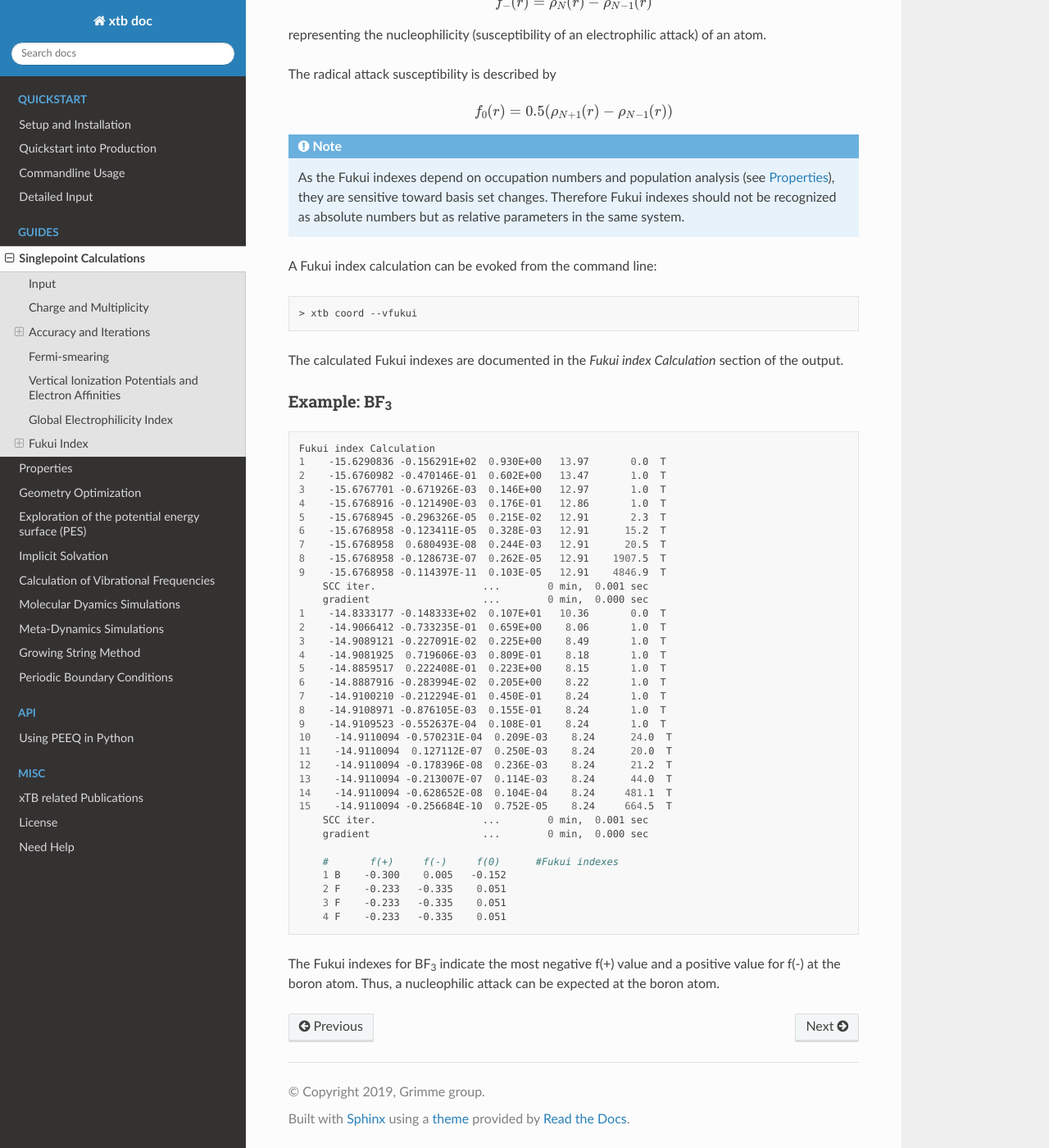
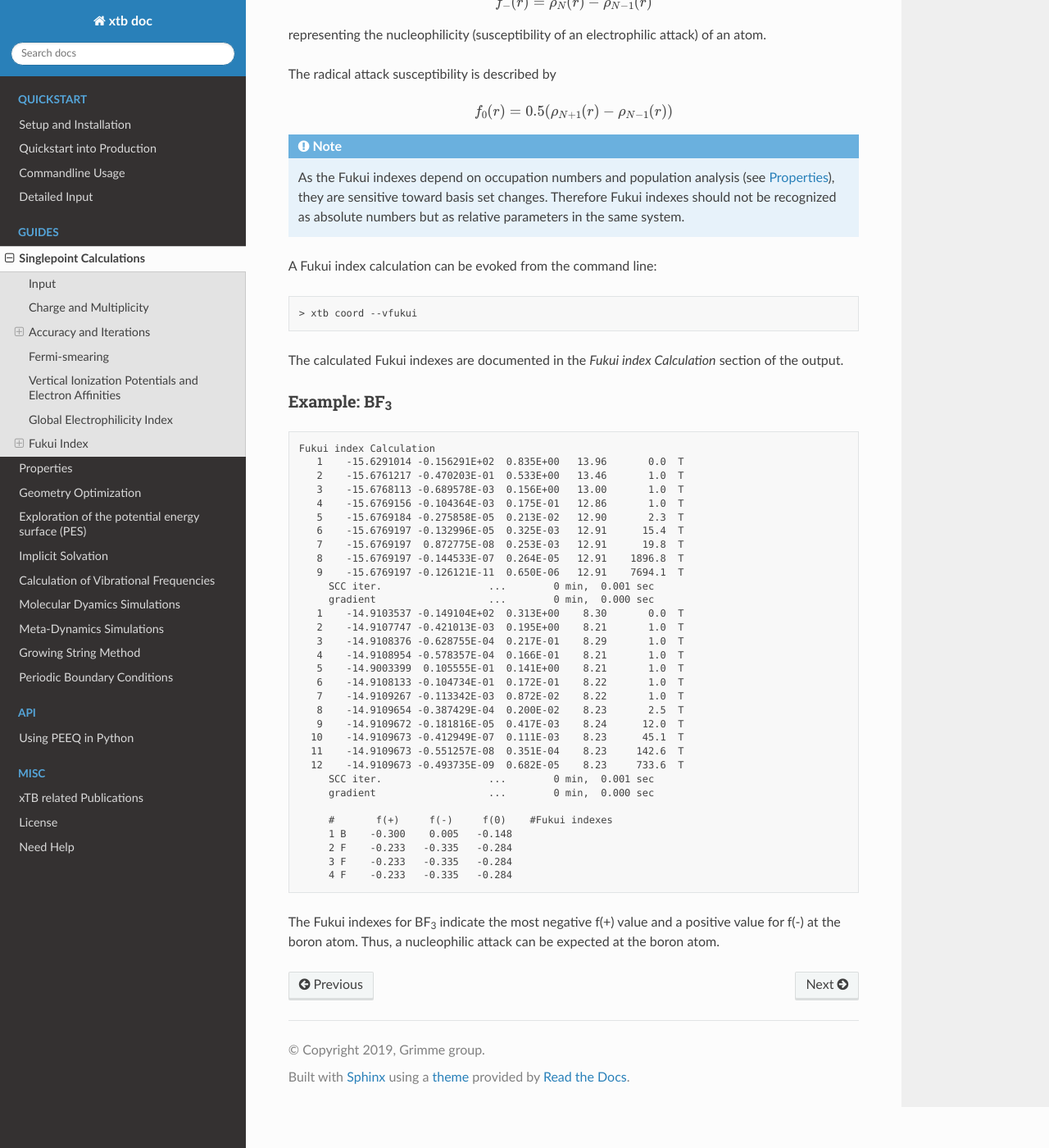
Before and after one commit to grimme-lab/xtb_docs, a Sphinx documentation site: the page built from source/sp.rst, in a window 1280 px wide and 1400 px high, scrolled down 8526 px. Shown: the whole window at 82% size. Built offline with Sphinx 7.4.7 and the Read the Docs theme 2.0.0, drawn with Linux system fonts in a browser that asks for light colours.

Commit message:
Corrected Fukui index example

```diff
--- a/source/sp.rst
+++ b/source/sp.rst
@@ -444,43 +444,39 @@ The calculated Fukui indexes are documented in the *Fukui index Calculation* sec
 Example: BF\ :sub:`3`\
 ---------------------------------
 
-.. code:: bash
+.. code-block:: text
 
+ Fukui index Calculation
+    1    -15.6291014 -0.156291E+02  0.835E+00   13.96       0.0  T
+    2    -15.6761217 -0.470203E-01  0.533E+00   13.46       1.0  T
+    3    -15.6768113 -0.689578E-03  0.156E+00   13.00       1.0  T
+    4    -15.6769156 -0.104364E-03  0.175E-01   12.86       1.0  T
+    5    -15.6769184 -0.275858E-05  0.213E-02   12.90       2.3  T
+    6    -15.6769197 -0.132996E-05  0.325E-03   12.91      15.4  T
+    7    -15.6769197  0.872775E-08  0.253E-03   12.91      19.8  T
+    8    -15.6769197 -0.144533E-07  0.264E-05   12.91    1896.8  T
+    9    -15.6769197 -0.126121E-11  0.650E-06   12.91    7694.1  T
+      SCC iter.                  ...        0 min,  0.001 sec
+      gradient                   ...        0 min,  0.000 sec
+    1    -14.9103537 -0.149104E+02  0.313E+00    8.30       0.0  T
+    2    -14.9107747 -0.421013E-03  0.195E+00    8.21       1.0  T
+    3    -14.9108376 -0.628755E-04  0.217E-01    8.29       1.0  T
+    4    -14.9108954 -0.578357E-04  0.166E-01    8.21       1.0  T
+    5    -14.9003399  0.105555E-01  0.141E+00    8.21       1.0  T
+    6    -14.9108133 -0.104734E-01  0.172E-01    8.22       1.0  T
+    7    -14.9109267 -0.113342E-03  0.872E-02    8.22       1.0  T
+    8    -14.9109654 -0.387429E-04  0.200E-02    8.23       2.5  T
+    9    -14.9109672 -0.181816E-05  0.417E-03    8.24      12.0  T
+   10    -14.9109673 -0.412949E-07  0.111E-03    8.23      45.1  T
+   11    -14.9109673 -0.551257E-08  0.351E-04    8.23     142.6  T
+   12    -14.9109673 -0.493735E-09  0.682E-05    8.23     733.6  T
+      SCC iter.                  ...        0 min,  0.001 sec
+      gradient                   ...        0 min,  0.000 sec
 
-    Fukui index Calculation
-    1    -15.6290836 -0.156291E+02  0.930E+00   13.97       0.0  T
-    2    -15.6760982 -0.470146E-01  0.602E+00   13.47       1.0  T
-    3    -15.6767701 -0.671926E-03  0.146E+00   12.97       1.0  T
-    4    -15.6768916 -0.121490E-03  0.176E-01   12.86       1.0  T
-    5    -15.6768945 -0.296326E-05  0.215E-02   12.91       2.3  T
-    6    -15.6768958 -0.123411E-05  0.328E-03   12.91      15.2  T
-    7    -15.6768958  0.680493E-08  0.244E-03   12.91      20.5  T
-    8    -15.6768958 -0.128673E-07  0.262E-05   12.91    1907.5  T
-    9    -15.6768958 -0.114397E-11  0.103E-05   12.91    4846.9  T
-        SCC iter.                  ...        0 min,  0.001 sec
-        gradient                   ...        0 min,  0.000 sec
-    1    -14.8333177 -0.148333E+02  0.107E+01   10.36       0.0  T
-    2    -14.9066412 -0.733235E-01  0.659E+00    8.06       1.0  T
-    3    -14.9089121 -0.227091E-02  0.225E+00    8.49       1.0  T
-    4    -14.9081925  0.719606E-03  0.809E-01    8.18       1.0  T
-    5    -14.8859517  0.222408E-01  0.223E+00    8.15       1.0  T
-    6    -14.8887916 -0.283994E-02  0.205E+00    8.22       1.0  T
-    7    -14.9100210 -0.212294E-01  0.450E-01    8.24       1.0  T
-    8    -14.9108971 -0.876105E-03  0.155E-01    8.24       1.0  T
-    9    -14.9109523 -0.552637E-04  0.108E-01    8.24       1.0  T
-    10    -14.9110094 -0.570231E-04  0.209E-03    8.24      24.0  T
-    11    -14.9110094  0.127112E-07  0.250E-03    8.24      20.0  T
-    12    -14.9110094 -0.178396E-08  0.236E-03    8.24      21.2  T
-    13    -14.9110094 -0.213007E-07  0.114E-03    8.24      44.0  T
-    14    -14.9110094 -0.628652E-08  0.104E-04    8.24     481.1  T
-    15    -14.9110094 -0.256684E-10  0.752E-05    8.24     664.5  T
-        SCC iter.                  ...        0 min,  0.001 sec
-        gradient                   ...        0 min,  0.000 sec
-
-        #       f(+)     f(-)     f(0)      #Fukui indexes
-        1 B    -0.300    0.005   -0.152
-        2 F    -0.233   -0.335    0.051
-        3 F    -0.233   -0.335    0.051
-        4 F    -0.233   -0.335    0.051
+      #       f(+)     f(-)     f(0)    #Fukui indexes
+      1 B    -0.300    0.005   -0.148
+      2 F    -0.233   -0.335   -0.284
+      3 F    -0.233   -0.335   -0.284
+      4 F    -0.233   -0.335   -0.284
 
 The Fukui indexes for BF\ :sub:`3`\  indicate the most negative f(+) value and a positive value for f(-) at the boron atom. Thus, a nucleophilic attack can be expected at the boron atom.
```
